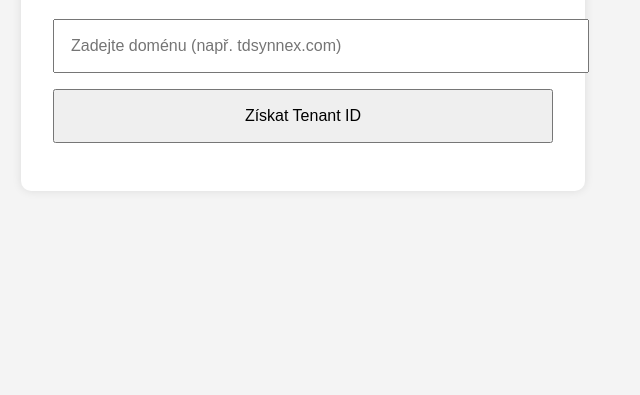
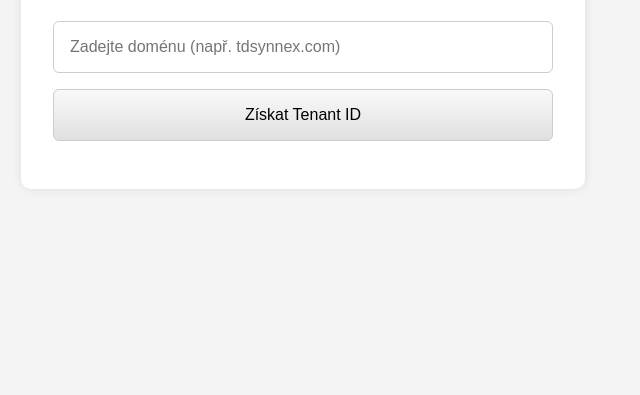
Before and after one commit to tdsynnexcz/tenantcheck, a plain HTML site: page index.html in a window 1280 px wide. Shown: the part 405-800 px from the top of the page, without its empty margins (337-977 px from the left). Drawn offline with Linux system fonts and the light colour scheme.

Commit message:
Add files via upload

```diff
--- a/index.html
+++ b/index.html
@@ -24,11 +24,24 @@
       max-width: 500px;
       text-align: center;
     }
-    input, button {
+    input {
       width: 100%;
       padding: 1rem;
       margin-top: 1rem;
       font-size: 1rem;
+      border: 1px solid #ccc;
+      border-radius: 6px;
+      box-sizing: border-box;
+    }
+    button {
+      width: 100%;
+      padding: 1rem;
+      margin-top: 1rem;
+      font-size: 1rem;
+      background: linear-gradient(#f9f9f9, #e0e0e0);
+      border: 1px solid #ccc;
+      border-radius: 6px;
+      cursor: pointer;
     }
     #result {
       margin-top: 1rem;
@@ -47,6 +60,7 @@
       border: none;
       padding: 1rem;
       cursor: pointer;
+      border-radius: 6px;
     }
     .logo {
       max-width: 200px;
@@ -56,7 +70,7 @@
 </head>
 <body>
   <div class="container">
-    <img src="td_synnex_logo_file.png" alt="TD SYNNEX Logo" class="logo">
+    <img src="TD_SYNNEX_logo_file.png" alt="TD SYNNEX Logo" class="logo">
     <h2>Zjištění Microsoft Tenant ID</h2>
     <input type="text" id="domain" placeholder="Zadejte doménu (např. tdsynnex.com)">
     <button onclick="getTenantId()">Získat Tenant ID</button>
```
